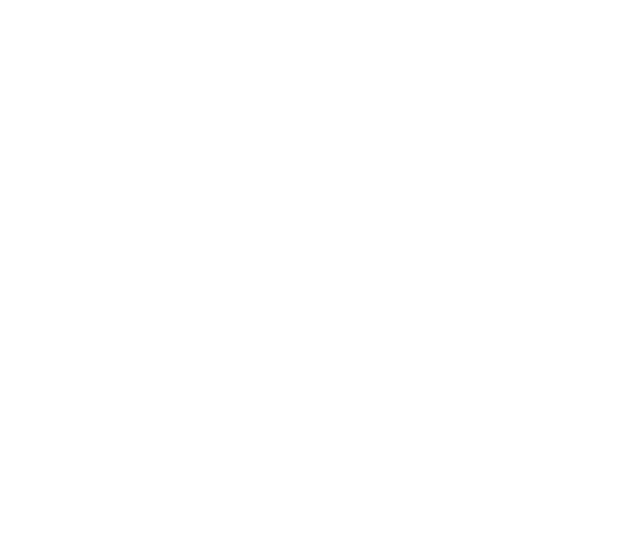
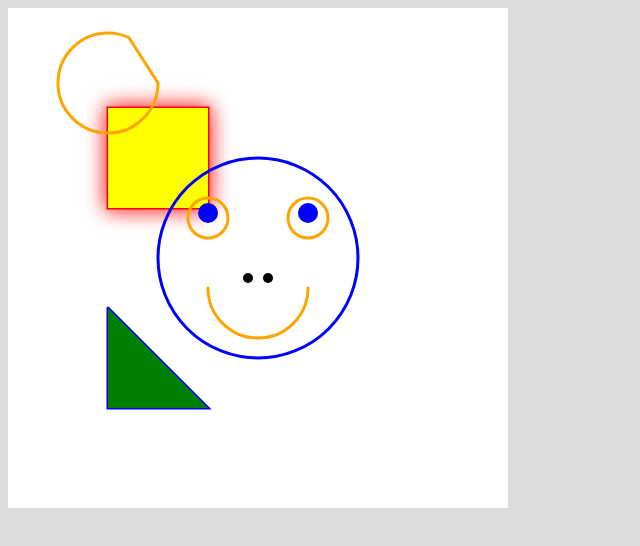
Before and after one commit to yuanyuanhu96/week-08, a plain HTML site: page index.html in a window 1280 px wide. Shown: the whole page, without its empty margins (0-640 px from the left). Drawn offline with Linux system fonts and the light colour scheme.

Commit message:
draw a face

```diff
--- a/assets/css/style.css
+++ b/assets/css/style.css
@@ -0,0 +1,7 @@
+body {
+    background-color: rgb(219, 219, 219);
+}
+
+#drawing {
+    background-color: rgb(255, 255, 255);
+}
--- /dev/null
+++ b/assets/js/index.js
@@ -0,0 +1,128 @@
+const canvas = document.querySelector("#drawing");
+const ctx = canvas.getContext("2d");
+
+
+function circle(x, y, radius) {
+    ctx.arc(x, y, radius, 0, 2 * Math.PI);
+
+}
+
+
+function strokeCircle(x, y, radius) {
+    ctx.arc(x, y, radius, 0, 2 * Math.PI);
+    ctx.stroke();
+}
+
+function fillCircle(x, y, radius) {
+    ctx.arc(x, y, radius, 0, 2 * Math.PI);
+    ctx.fill();
+}
+
+
+function squarePie() {
+    ctx.beginPath();
+    ctx.strokeStyle = "red";
+    ctx.rect(100, 100, 100, 100);
+    ctx.lineWidth = 3;
+    ctx.shadowColor = "red";
+    ctx.shadowBlur = 20;
+
+    ctx.strokeStyle = "red";
+    ctx.stroke();
+    ctx.fillStyle = "yellow";
+    ctx.fill();
+
+    ctx.shadowColor = 0;
+    ctx.shadowBlur = 0;
+}
+
+
+
+// a Suqare
+
+// ctx.beginPath();
+// ctx.moveTo(100,100);
+// ctx.lineTo(200,100);
+// ctx.lineTo(200, 200);
+// ctx.lineTo(100, 200);
+// ctx.lineTo(100, 100);
+// ctx.strokeStyle = "red";
+// ctx.stroke();
+// ctx.fillStyle = "yellow";
+// ctx.fill();
+
+// a Suqare
+
+squarePie();
+
+
+//Triangle
+
+ctx.beginPath();
+ctx.moveTo(100, 300);
+ctx.lineTo(100, 400);
+ctx.lineTo(200, 400);
+ctx.lineTo(100, 300);
+// ctx.closePath();
+ctx.lineCap = "round";
+ctx.strokeStyle = "blue";
+ctx.stroke();
+ctx.fillStyle = "green";
+ctx.fill()
+
+
+//draw a circle
+ctx.beginPath();
+//arc(centerX.centerY,radius, startingAngle, endAngle);
+circle(250, 250, 100);
+ctx.stroke();
+
+//eye
+ctx.beginPath();
+ctx.strokeStyle = "orange";
+strokeCircle(200, 210, 20);
+
+//eye
+ctx.beginPath();
+ctx.fillStyle = "blue";
+fillCircle(200, 205, 10);
+
+
+//eye
+
+ctx.beginPath();
+ctx.strokeStyle= "orange";
+strokeCircle(300, 210, 20);
+//eye
+ctx.beginPath();
+ctx.fillStyle = "blue";
+fillCircle(300, 205, 10);
+
+
+//mouth
+ctx.beginPath();
+ctx.arc(250,280,50,0, Math.PI,false);
+ctx.stroke();
+
+//nose
+
+ctx.beginPath();
+ctx.fillStyle = "black";
+fillCircle(260,270,5);
+//nose
+
+ctx.beginPath();
+ctx.fillStyle = "black";
+fillCircle(240, 270, 5);
+
+
+
+
+
+
+
+//draw half a circle
+ctx.beginPath();
+ctx.arc(100, 75, 50, 0, Math.PI + 2, false);
+ctx.closePath();
+ctx.stroke();
--- a/index.html
+++ b/index.html
@@ -8,5 +8,8 @@
 </head>
 <body>
 <canvas id="drawing" width="500" height="500"></canvas>
+
+
+<script src="./assets/js/index.js"></script>
 </body>
 </html>
```
